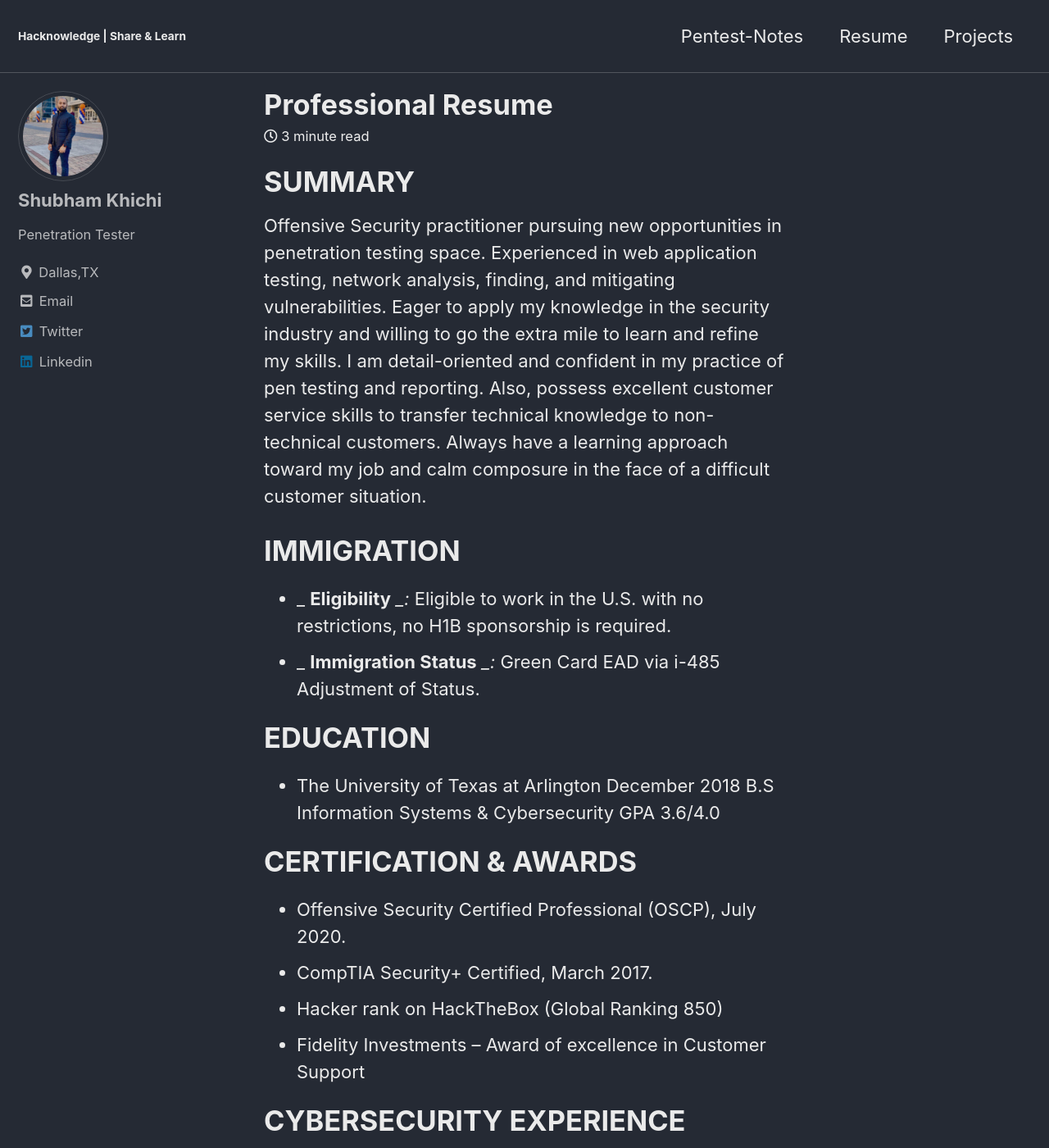
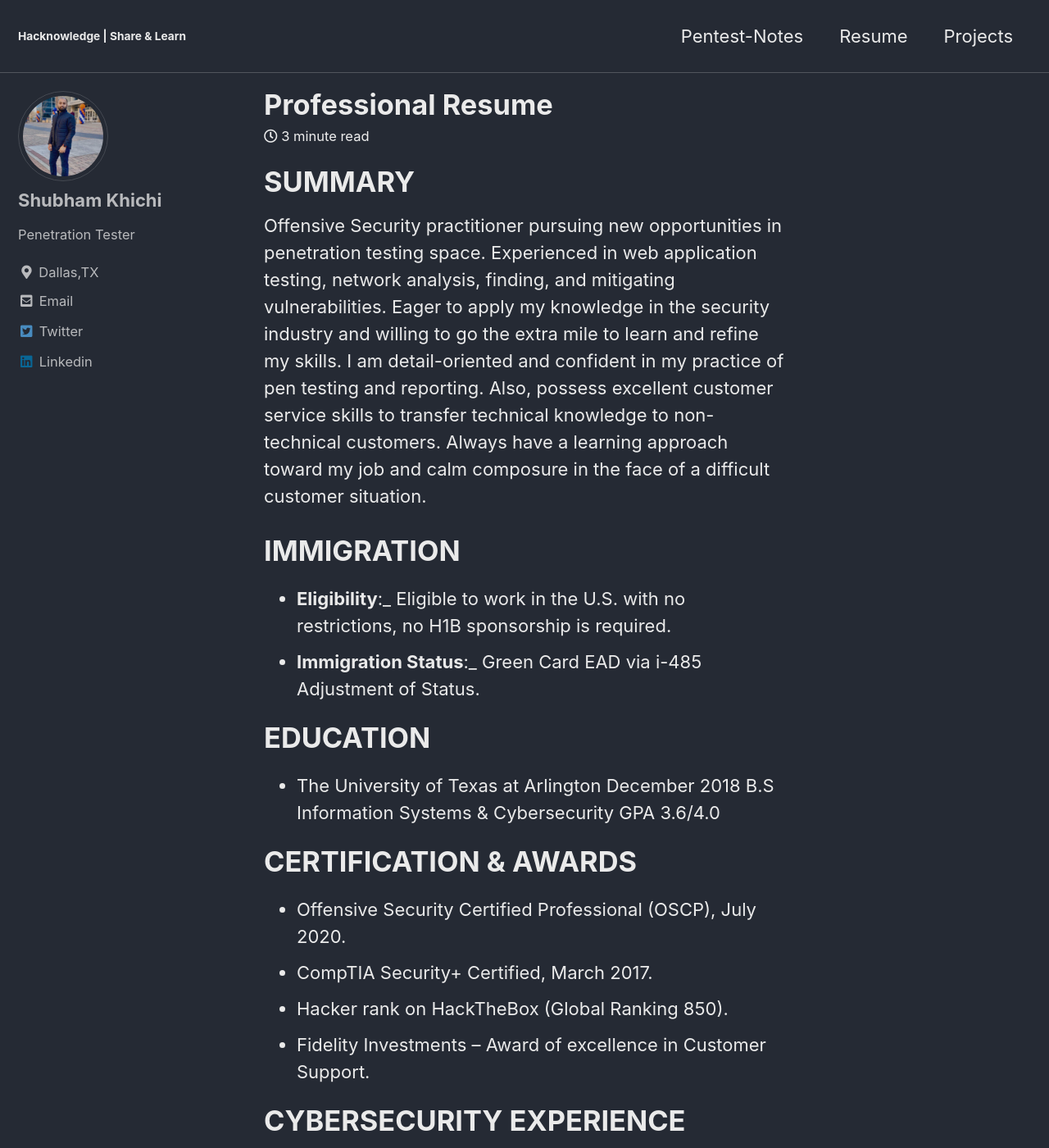
Before and after one commit to da3mond/hacknowledge, a Jekyll site: the page built from _pages/resume.md, in a window 1280 px wide and 1400 px high. Shown: the whole window at 82% size. Built offline with Jekyll 4.4.1, drawn with Linux system fonts in a browser that asks for light colours; cached includes are drawn as plain includes.

```diff
--- a/_pages/resume.md
+++ b/_pages/resume.md
@@ -5,26 +5,26 @@ author_profile: true
 ---
 
 
-# SUMMARY
+#                                         SUMMARY
 
 Offensive Security practitioner pursuing new opportunities in penetration testing space. Experienced in web application testing, network analysis, finding, and mitigating vulnerabilities. Eager to apply my knowledge in the security industry and willing to go the extra mile to learn and refine my skills. I am detail-oriented and confident in my practice of pen testing and reporting. Also, possess excellent customer service skills to transfer technical knowledge to non-technical customers. Always have a learning approach toward my job and calm composure in the face of a difficult customer situation.
 
 # IMMIGRATION
 
-- _ **Eligibility** __:_ Eligible to work in the U.S. with no restrictions, no H1B sponsorship is required.
-- _ **Immigration Status** __:_ Green Card EAD via i-485 Adjustment of Status.
+- **Eligibility**:_ Eligible to work in the U.S. with no restrictions, no H1B sponsorship is required.
+- **Immigration Status**:_ Green Card EAD via i-485 Adjustment of Status.
 
 # EDUCATION
 
-- The University of Texas at Arlington December 2018
+- The University of Texas at Arlington                                        December 2018
  B.S Information Systems &amp; Cybersecurity GPA 3.6/4.0
 
 # CERTIFICATION &amp; AWARDS
 
 - Offensive Security Certified Professional (OSCP), July 2020.
 - CompTIA Security+ Certified, March 2017.
-- Hacker rank on HackTheBox (Global Ranking 850)
-- Fidelity Investments – Award of excellence in Customer Support
+- Hacker rank on HackTheBox (Global Ranking 850).
+- Fidelity Investments – Award of excellence in Customer Support.
 
 # CYBERSECURITY EXPERIENCE
 
```
